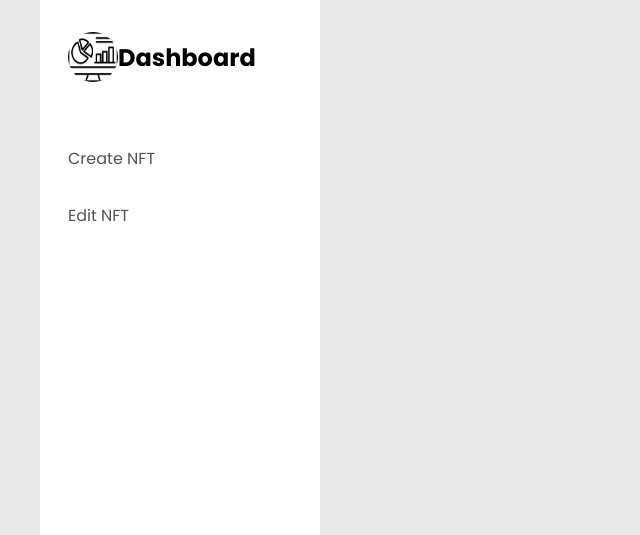
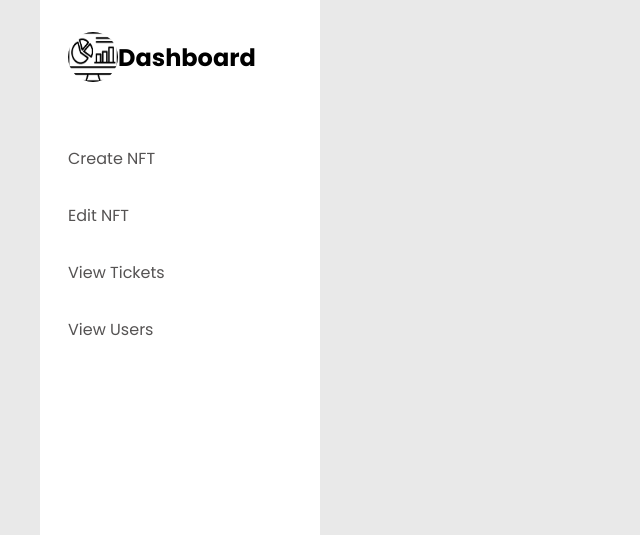
Before and after one commit to DovydasMa/NFTwebsite, a PHP site: page /dashboard.php in a window 1280 px wide. Shown: the top 535 px of the page, without its empty margins (0-640 px from the left). Run offline with PHP 8.4, Linux system fonts and the light colour scheme; the visitor is signed in with stand-in values (Sample User, id 1).

Commit message:
Update dashboard.php

```diff
--- a/dashboard.php
+++ b/dashboard.php
@@ -27,7 +27,10 @@ if ($_SESSION['loggedin'] !== "admin") {
         <ul>
 
       <li><a href="?s=create">Create NFT</a></li>
+
       <li><a href="?s=edit">Edit NFT</a></li>
+      <li><a href="?Support">View Tickets</a></li>
+      <li><a href="?users">View Users</a></li>
 
           <ul>
             <li><a href="logout.php" class="logout">
@@ -39,6 +42,17 @@ if ($_SESSION['loggedin'] !== "admin") {
         </ul>
       </div>
     </nav>
+    <?php
+    if (isset($_GET['Support'])) {
+        include 'view_tickets.php';
+    } elseif (isset($_GET['users'])) {
+        include 'view_users.php'; // Include view users file
+    } elseif (isset($_GET['s']) && $_GET['s'] == 'create') {
+        // Include create NFT form
+    } elseif (isset($_GET['s']) && $_GET['s'] == 'edit') {
+        // Include edit NFT form
+    }
+    ?>
 
 <?php if(isset($_GET['s']) && $_GET['s'] == 'create'): ?>
     <section class="main" id="createNFTSection">
```
